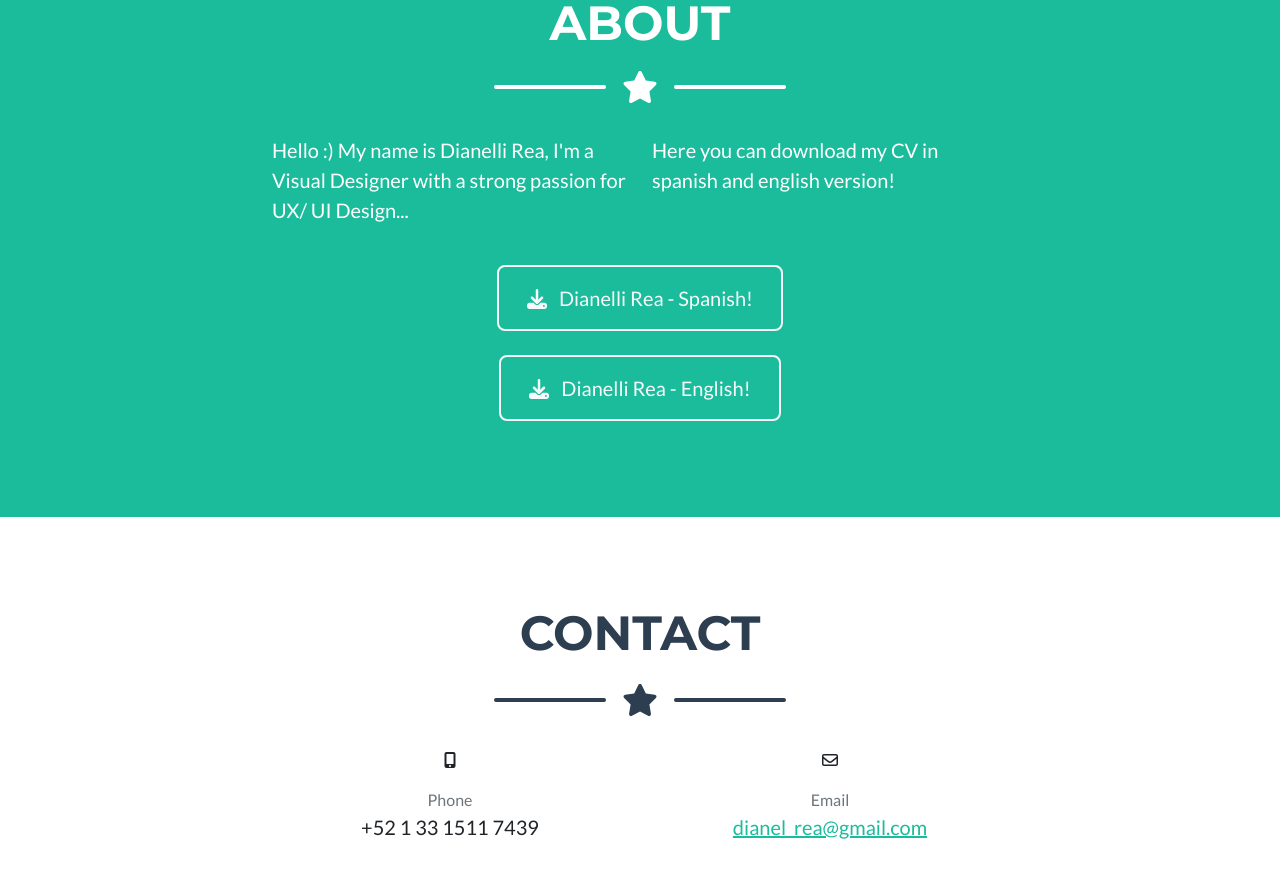
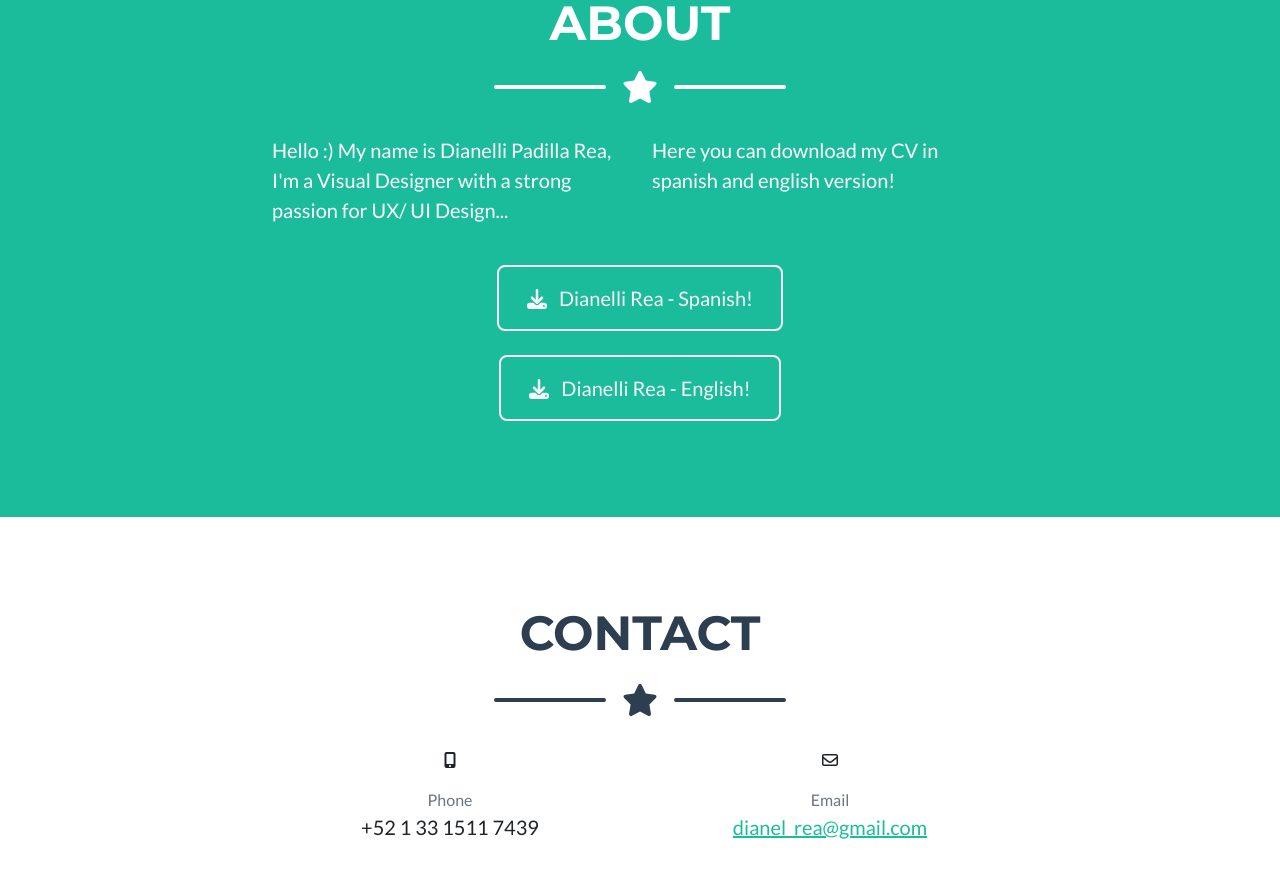
Before and after one commit to DanieliRea/DR-Portfolio, a plain HTML site: page index.html in a window 1280 px wide. Shown: the part 1474-2351 px from the top of the page. Drawn offline with nearby package versions, Linux system fonts and the light colour scheme.

Commit message:
Modificando index, se cambio el nombre 2

```diff
--- a/index.html
+++ b/index.html
@@ -90,7 +90,7 @@
                 </div>
                 <!-- About Section Content-->
                 <div class="row">
-                    <div class="col-lg-4 ms-auto"><p class="lead">Hello :) My name is Dianelli Rea, I'm a Visual Designer with a strong passion for UX/ UI Design...</p></div>
+                    <div class="col-lg-4 ms-auto"><p class="lead">Hello :) My name is Dianelli Padilla Rea, I'm a Visual Designer with a strong passion for UX/ UI Design...</p></div>
                     <div class="col-lg-4 me-auto"><p class="lead">Here you can download my CV in spanish and english version!</p></div>
                 </div>
                 <!-- About Section Button-->
```
